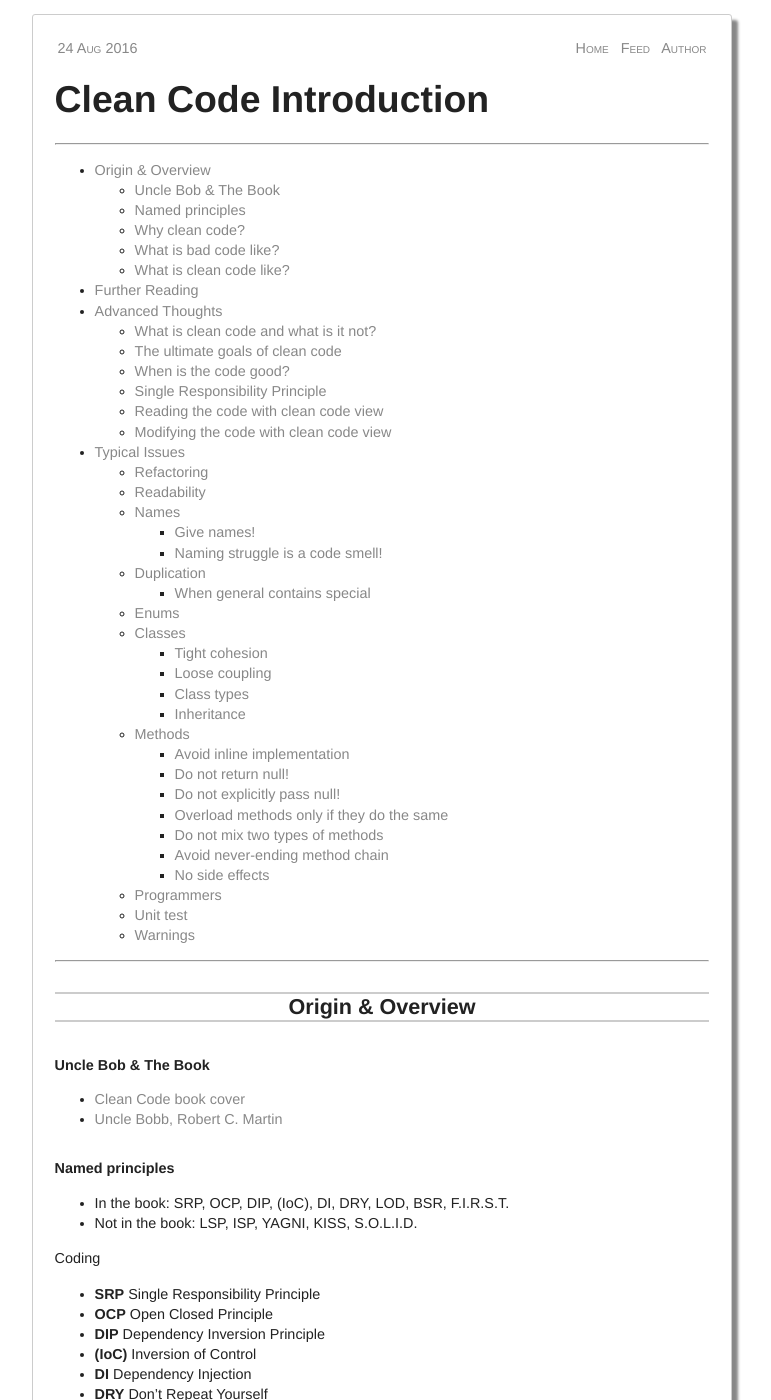
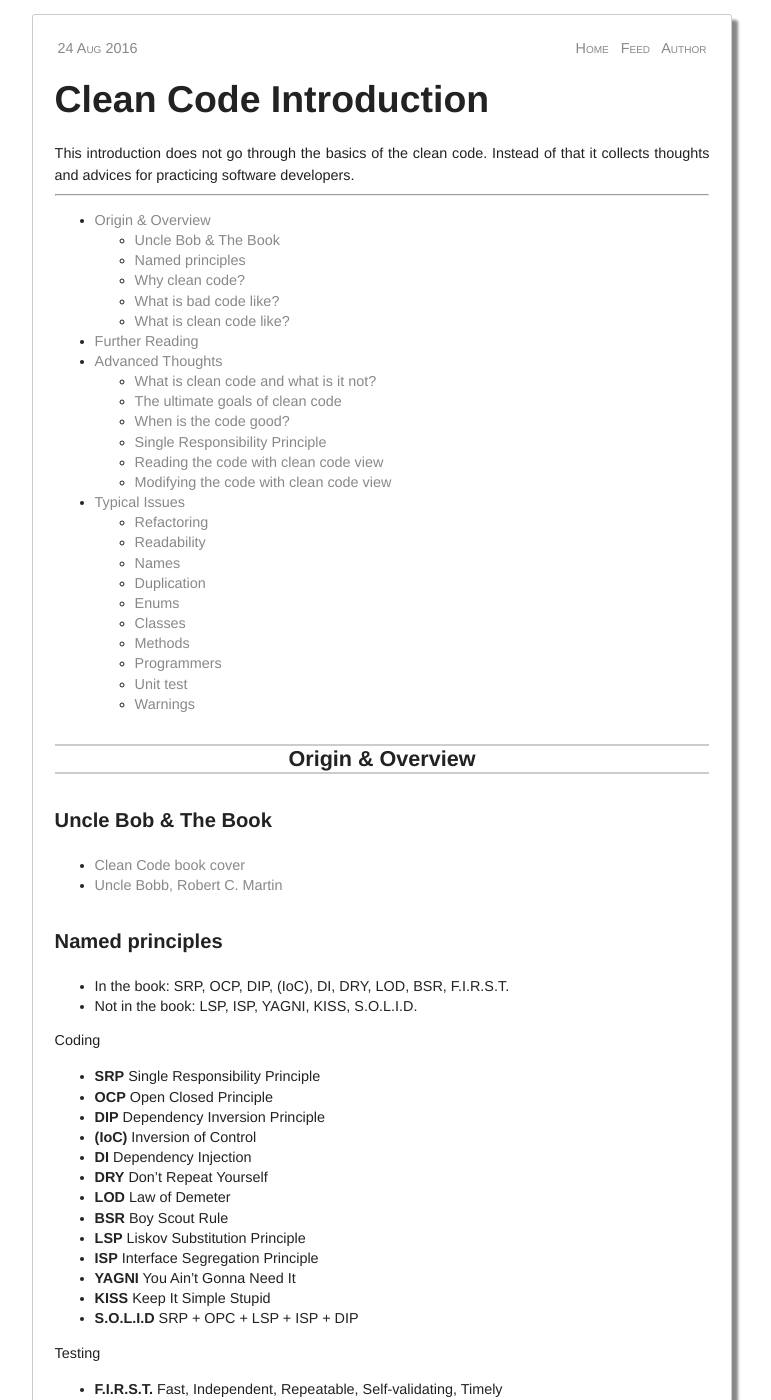
Before and after one commit to woj-tek/petozoltan.github.io, a Jekyll site: the page built from _posts/2016-08-24-clean-code-introduction.md, in a window 1280 px wide and 1400 px high. Shown: the whole window, without its empty margins (258-1029 px from the left). Built offline with Jekyll 4.4.1, drawn with Linux system fonts in a browser that asks for light colours.

Commit message:
Update 2016-08-24-clean-code-introduction.md

````diff
--- a/_posts/2016-08-24-clean-code-introduction.md
+++ b/_posts/2016-08-24-clean-code-introduction.md
@@ -4,21 +4,21 @@
 date: 2016-08-24
 ---
 
+This introduction does not go through the basics of the clean code. Instead of that it collects thoughts and advices for practicing  software developers.
+
 ***
 
 * TOC
 {:toc}
 
-***
-
 ## Origin & Overview
 
-#### Uncle Bob & The Book
+### Uncle Bob & The Book
 
   - [Clean Code book cover](https://petozoltan.github.io/images/clean-code-outline/clean-code-book-cover.png)
   - [Uncle Bobb, Robert C. Martin](https://d26o5k45lnmm4v.cloudfront.net/authors-robert-martin-v0.jpg)
 
-#### Named principles
+### Named principles
 
 - In the book: SRP, OCP, DIP, (IoC), DI, DRY, LOD, BSR, F.I.R.S.T.
 - Not in the book: LSP, ISP, YAGNI, KISS, S.O.L.I.D.
@@ -43,12 +43,12 @@
 
   * **F.I.R.S.T.** Fast, Independent, Repeatable, Self-validating, Timely
 
-#### Why clean code?
+### Why clean code?
 
 - [The total cost of owning a mess](https://petozoltan.github.io/images/clean-code-outline/velocity-graph.png)
 - [The real measure of code quality](https://petozoltan.github.io/images/clean-code-outline/code-quality-wtfs.png)
 
-#### What is bad code like?
+### What is bad code like?
 
 Readability
 
@@ -78,7 +78,7 @@
 - Lazy
 - Quick and dirty
 
-#### What is clean code like?
+### What is clean code like?
 
 - Elegant
 - Simple
@@ -102,7 +102,7 @@
 
 ## Advanced Thoughts
 
-#### What is clean code and what is it not?
+### What is clean code and what is it not?
 
 Not code beautifying
 
@@ -148,7 +148,7 @@
   - easy to see other's bad code but not easy to recognize when we do them
 - Long practice
 
-#### The ultimate goals of clean code
+### The ultimate goals of clean code
 
 Real: The software product should be...
 
@@ -161,7 +161,7 @@
 - Expressiveness
 - Granularity
 
-#### When is the code good?
+### When is the code good?
 
 Broken into units
 
@@ -175,7 +175,7 @@
   - Specification vs. implementation
   - Names vs. code blocks {}
 
-#### Single Responsibility Principle
+### Single Responsibility Principle
 
 > SRP is the core rule of clean code.
 
@@ -183,7 +183,7 @@
 - [Spaghetti code](https://petozoltan.github.io/images/clean-code-outline/single-responsibility-principle-2-spec.png)
 - [Unwanted dependencies](https://petozoltan.github.io/images/clean-code-outline/single-responsibility-principle-3-impl.png)
 
-#### Reading the code with clean code view
+### Reading the code with clean code view
 
 I see independent, named code blocks { }:
 
@@ -206,7 +206,7 @@
   - Methods: No inline implementation
   - Classes: No low cohesive classes
 
-#### Modifying the code with clean code view
+### Modifying the code with clean code view
 
 Before modification
 
@@ -221,7 +221,7 @@
 
 ## Typical Issues
 
-#### Refactoring
+### Refactoring
 
 > "Refactor a little, code a little"
 
@@ -241,25 +241,25 @@
 }
 ```
 
-#### Readability
+### Readability
 
 - It should be readable like "English prose".
 - [It should be pseudo code.](https://petozoltan.github.io/2016/08/19/clean-code-outline.html#pseudo-code)
 
-#### Names
+### Names
 
-##### Give names!
+**Give names!**
 
 - Methods instead of inline implementation
 - Classes instead of low cohesive classes
 
-##### Naming struggle is a code smell!
+**Naming struggle is a code smell!**
 
 - If you cannot give a good name.
 
-#### Duplication
+### Duplication
 
-##### When general contains special
+**When general contains special**
 
 Example: Bad: 'Almost the same' methods
 
@@ -325,26 +325,26 @@
 
 [How to refactor](https://petozoltan.github.io/images/clean-code-outline/refactoring-inline-implementation.png)
 
-#### Enums
+### Enums
 
 - Use enums for constants
 - Static information mapping
 - [More...](https://petozoltan.github.io/2016/08/19/clean-code-outline.html#enums)
 
-#### Classes
+### Classes
 
-##### Tight cohesion
+**Tight cohesion**
 
 - Single Responsibility Principle
 - Members should use each-other
   https://petozoltan.github.io/images/clean-code-outline/refactoring-low-cohesion.png
 
-##### Loose coupling
+**Loose coupling**
 
 - Dependency inversion
   https://petozoltan.github.io/images/clean-code-outline/uml-dependency-inversion.png
 
-##### Class types
+**Class types**
 
 Service
 
@@ -358,7 +358,7 @@
 - No procedures
 - New / ORM
 
-##### Inheritance
+**Inheritance**
 
 Problems
 
@@ -388,9 +388,9 @@
 
 - [When to avoid inheritance?](https://petozoltan.github.io/2016/06/18/when-to-avoid-inheritance.html)
 
-#### Methods
+### Methods
 
-##### Avoid inline implementation
+**Avoid inline implementation**
 
 - Methods do more than one thing.
 - This is unnamed functionality.
@@ -430,21 +430,21 @@
 }
 ```
 
-##### Do not return null!
+**Do not return null!**
 
-##### Do not explicitly pass null!
+**Do not explicitly pass null!**
 
-##### Overload methods only if they do the same
+**Overload methods only if they do the same**
 
 - They physically call the same method
 - Only for convenience methods with different parameters
 
-##### Do not mix two types of methods
+**Do not mix two types of methods**
 
 - Coordinator, "logic"
 - Technical
 
-##### Avoid never-ending method chain
+**Avoid never-ending method chain**
 
 ``` java
 save() {
@@ -471,14 +471,14 @@
 // etc.
 ```
 
-##### No side effects
+**No side effects**
 
 Take care of invisible side effects
 
 - Transactions
 - Concurrency
 
-#### Programmers
+### Programmers
 
 - Always ask whether the code does what it should do by the names
 - Read back your code
@@ -486,7 +486,7 @@
 - Avoid workaround programming - against our own code
 - Stop & think if too complicated
 
-#### Unit test
+### Unit test
 
 - Strictly belongs to clean code.
   - Helps to finish the code units.
@@ -495,7 +495,7 @@
 - Helps to write testable code.
   - Methods with clear and direct input and output.
 
-#### Warnings
+### Warnings
 
 - Do not commit warnings!
 - Do not hide IDE warnings!
````
